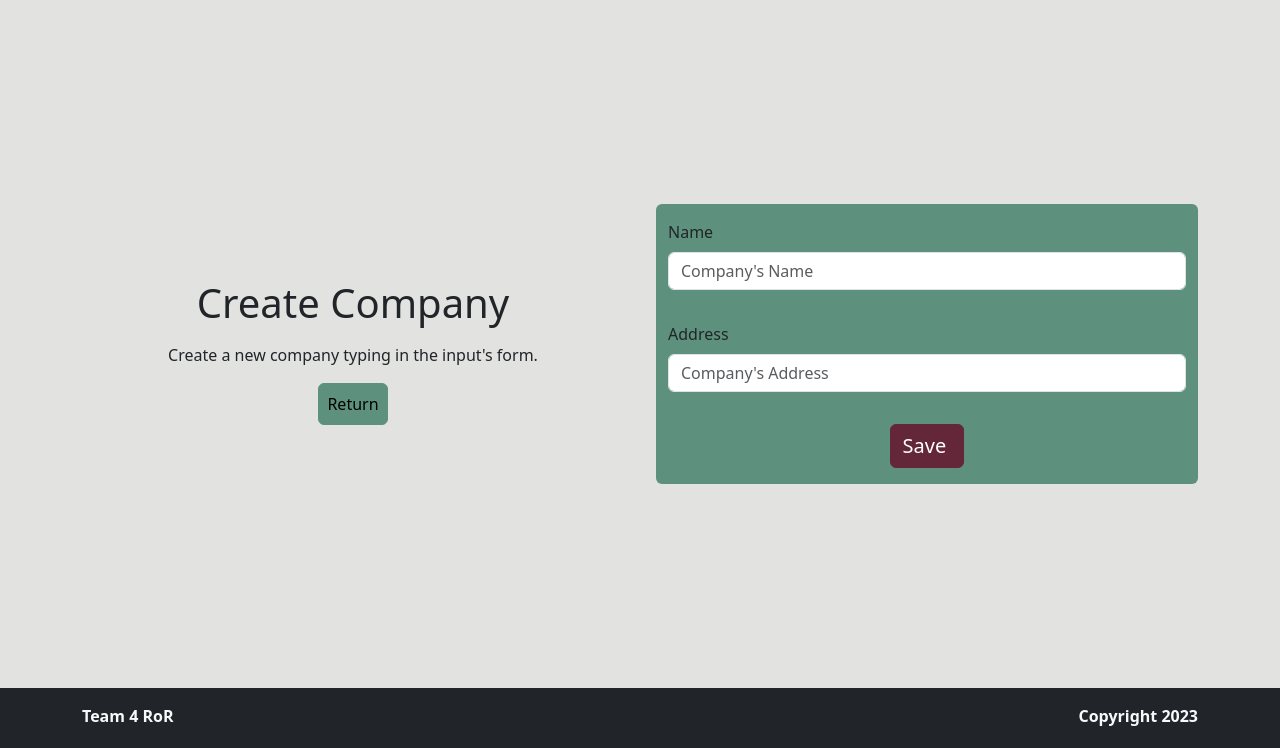
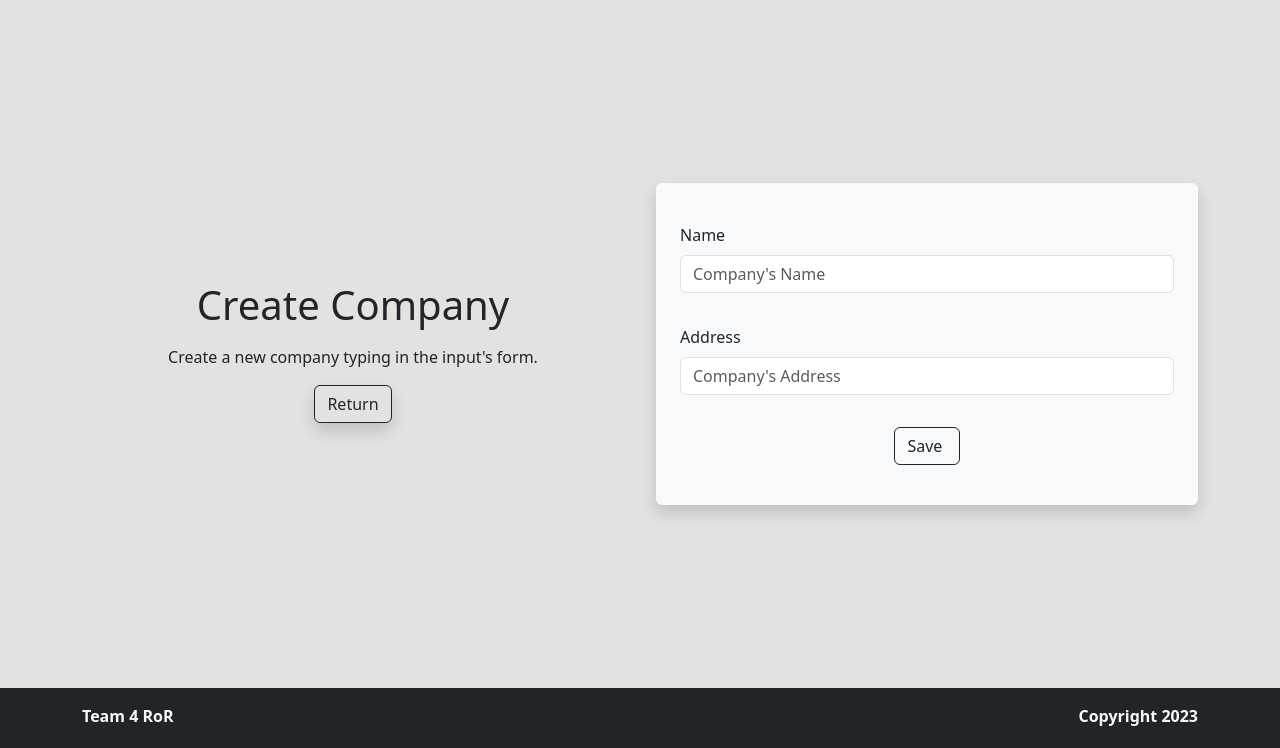
Before and after one commit to BrightCoders-Institute/BCDIC22-RoR-reloj-checador-team4, a Rails app: page /company/new in a window 1280 px wide. Shown: the part 92-840 px from the top of the page. Run offline with Rails 7, Linux system fonts and the light colour scheme; style sheets or scripts are compiled from the project's sources; some libraries are stand-ins or nearby versions.

Commit message:
Rebase branch and finished some styles
We made a rebase to master from our branch to get the new chenges after
a merge from another branch, then we added some style to the company
views.

Co-authored-by: MarcoRodriguez23 <rodriguezlmarco23@gmail.com>
Co-authored-by: Yaxkin121 <ycardenas13@ucol.mx>
Co-authored-by: MaxRetana <maxretana981@gmail.com>

```diff
--- a/app/views/company/_form.html.erb
+++ b/app/views/company/_form.html.erb
@@ -1,4 +1,4 @@
-<%= form_with class: 'row bg-primary rounded m-4 mx-md-0', model: @company do |form| %>
+<%= form_with class: 'row', model: @company do |form| %>
   <div class="my-3 d-flex flex-column">
     <%= form.label :name, class: 'form-label' %>
     <%= form.text_field :name, class: 'form-control', placeholder: "Company's Name"%>
@@ -10,6 +10,6 @@
   </div>
 
   <div class="my-3 d-flex justify-content-center">
-    <%= form.submit class: 'btn btn-secondary fs-5'%>
+    <%= form.submit class: 'btn btn-outline-dark'%>
   </div>
 <% end %>
--- a/app/views/company/edit.html.erb
+++ b/app/views/company/edit.html.erb
@@ -3,9 +3,9 @@
     <div class="d-flex flex-column justify-content-center align-items-center m-md-auto mb-3">
       <h1 class="text-center my-3">Edit Company</h1>
       <p class="text-center">Edit company typing in the input's form.</p>
-      <%= link_to "Return", "/company/", class: "btn btn-primary p-2 roundend" %>
+      <%= link_to "Return", "/company/", class: "btn btn-outline-dark shadow" %>
     </div>
-    <div class="m-auto">
+    <div class="m-md-auto mb-3 p-4 rounded shadow bg-light align-items-center">
       <%= render 'form', company: @company %>
     </div>
   </div>
--- a/app/views/company/new.html.erb
+++ b/app/views/company/new.html.erb
@@ -3,9 +3,9 @@
     <div class="d-flex flex-column justify-content-center align-items-center m-auto">
       <h1 class="text-center my-3">Create Company</h1>
       <p class="text-center">Create a new company typing in the input's form.</p>
-      <%= link_to "Return", "/company/", class: "btn btn-primary p-2 roundend" %>
+      <%= link_to "Return", "/company/", class: "btn btn-outline-dark shadow" %>
     </div>
-    <div class="m-auto">
+    <div class="m-md-auto mb-3 p-4 rounded shadow bg-light align-items-center">
       <%= render 'form', company: @company %>
     </div>
   </div>
```
